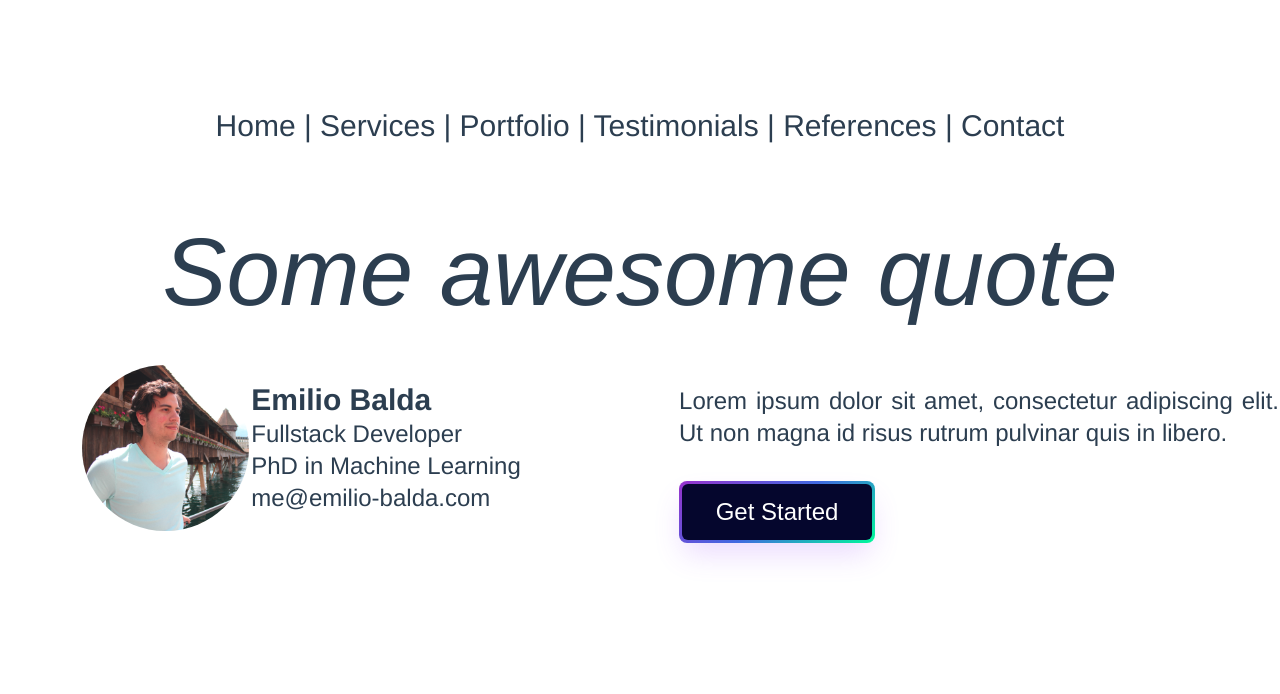
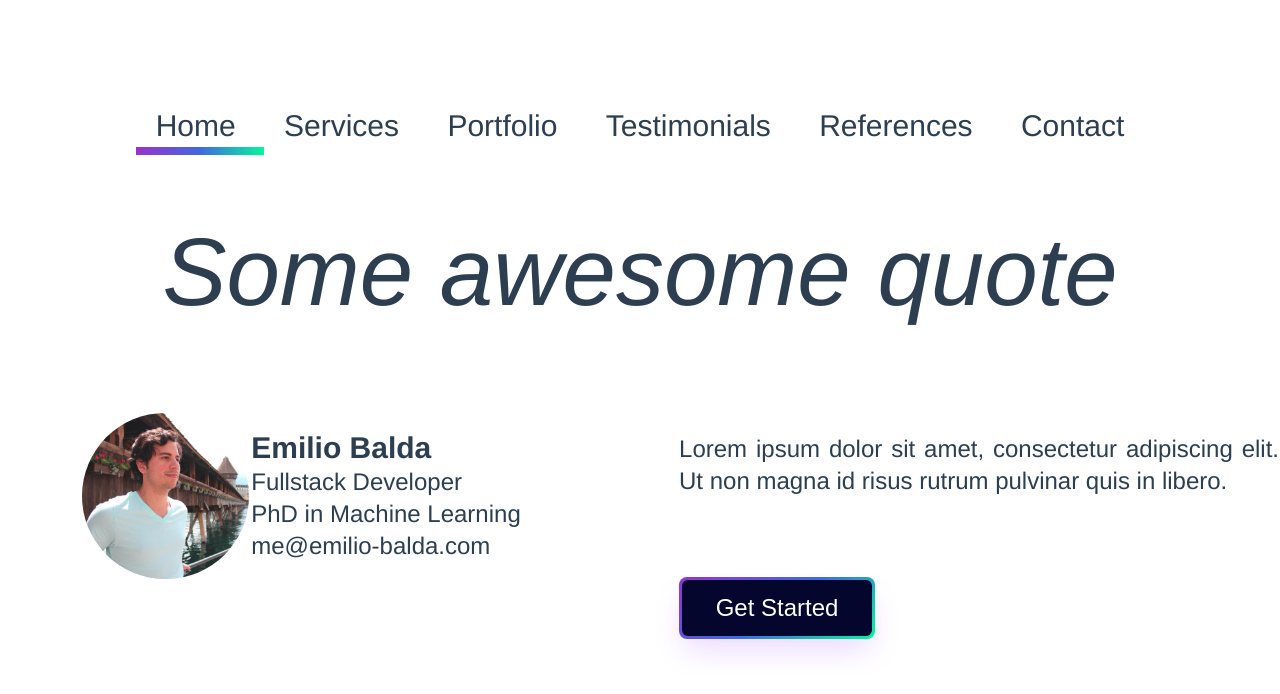
Before and after one commit to emilio-balda/website, a Vue app: page /#/ in a window 1280 px wide. Shown: the top 694 px of the page. Built offline with nearby package versions, Linux system fonts and the light colour scheme.

Commit message:
feat: add css styling to navigation bar

```diff
--- a/src/components/NavigationBar.vue
+++ b/src/components/NavigationBar.vue
@@ -1,11 +1,72 @@
+<script setup lang="ts">
+import { useStore } from 'vuex'
+
+const store = useStore()
+</script>
+
+
 <template>
   <div id="nav" class="py-12">
     <p class="text-3xl">
-      <router-link to="/">Home</router-link> | <router-link to="/services">Services</router-link> |
-      <router-link to="/portfolio">Portfolio</router-link> |
-      <router-link to="/testimonials">Testimonials</router-link> |
-      <router-link to="/references">References</router-link> |
-      <router-link to="/contact">Contact</router-link>
+      <router-link
+        to="/"
+        class="router-link"
+        :class="{ 'router-link-selected': store.state.currentPage === 'Home' }"
+        @click.prevent="store.state.currentPage = 'Home'"
+      >
+        Home
+      </router-link>
+      <router-link
+        to="/services"
+        class="router-link"
+        :class="{ 'router-link-selected': store.state.currentPage === 'Services' }"
+        @click.prevent="store.state.currentPage = 'Services'"
+      >
+        Services
+      </router-link>
+      <router-link
+        to="/portfolio"
+        class="router-link"
+        :class="{ 'router-link-selected': store.state.currentPage === 'Portfolio' }"
+        @click.prevent="store.state.currentPage = 'Portfolio'"
+      >
+        Portfolio
+      </router-link>
+      <router-link
+        to="/testimonials"
+        class="router-link"
+        :class="{ 'router-link-selected': store.state.currentPage === 'Testimonials' }"
+        @click.prevent="store.state.currentPage = 'Testimonials'"
+      >
+        Testimonials
+      </router-link>
+      <router-link
+        to="/references"
+        class="router-link"
+        :class="{ 'router-link-selected': store.state.currentPage === 'References' }"
+        @click.prevent="store.state.currentPage = 'References'"
+      >
+        References
+      </router-link>
+      <router-link
+        to="/contact"
+        class="router-link"
+        :class="{ 'router-link-selected': store.state.currentPage === 'Contact' }"
+        @click.prevent="store.state.currentPage = 'Contact'"
+      >
+        Contact
+      </router-link>
     </p>
   </div>
 </template>
+
+<style scoped>
+.router-link {
+  padding: 5px 20px 5px 20px;
+}
+
+.router-link-selected {
+  border-bottom: 8px solid mediumspringgreen;
+  border-image: linear-gradient(to right, darkorchid, royalblue, mediumspringgreen) 1;
+}
+</style>
--- a/src/store/index.ts
+++ b/src/store/index.ts
@@ -1,7 +1,7 @@
 import { createStore } from 'vuex'
 
 export default createStore({
-  state: {},
+  state: {currentPage:"Home"},
   mutations: {},
   actions: {},
   modules: {},
--- a/src/views/HomePage.vue
+++ b/src/views/HomePage.vue
@@ -15,7 +15,7 @@
         <p class="text-2xl text-left"><a href="mailto:me@emilio-balda.com">me@emilio-balda.com</a></p>
       </td>
       <td width="700px">
-        <p class="text-2xl text-justify py-8">
+        <p class="text-2xl text-justify py-20">
           Lorem ipsum dolor sit amet, consectetur adipiscing elit. Ut non magna id risus rutrum pulvinar quis in libero.
         </p>
         <button class="button-64" role="button"><span class="text">Get Started</span></button>
```
